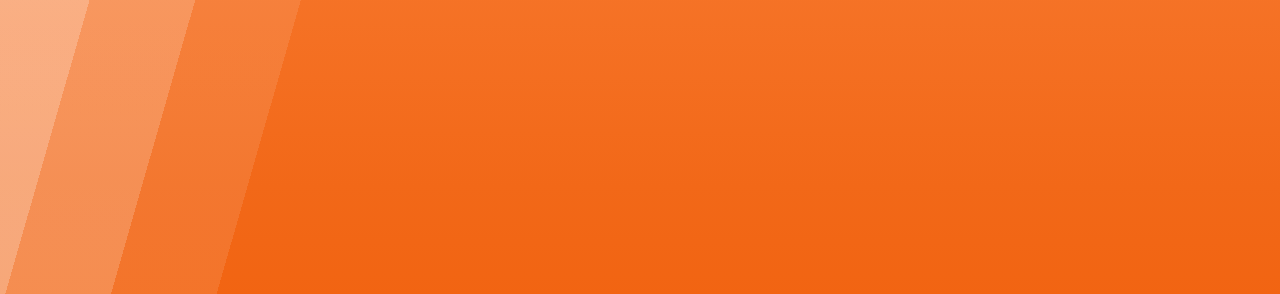
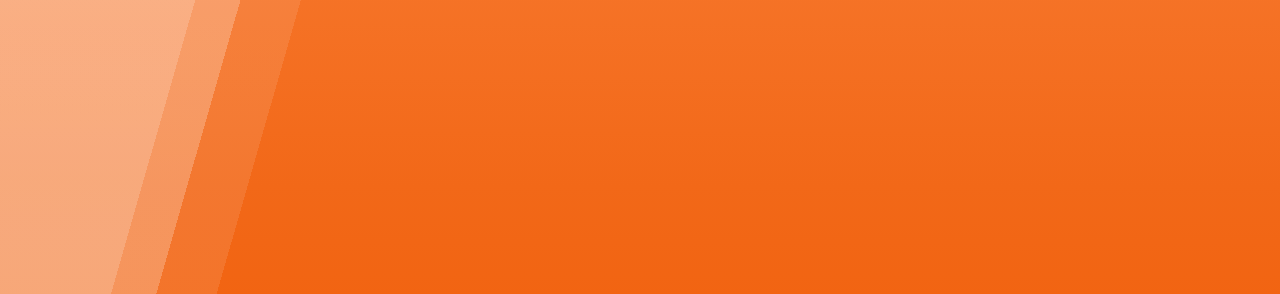
Before and after one commit to Princekumar1291/linux_tweet_app_github_action_node, a plain HTML site: page index-new.html in a window 1280 px wide. Shown: the part 214-508 px from the top of the page. Drawn offline with Linux system fonts and the light colour scheme.

Commit message:
Update index-new.html

```diff
--- a/index-new.html
+++ b/index-new.html
@@ -3,7 +3,7 @@
         <style>
 
         body {
-        	background-image: linear-gradient(-74deg, transparent 90%, rgba(255, 255, 255, 0.23) 20%),
+        	background-image: linear-gradient(-74deg, transparent 80%, rgba(255, 255, 255, 0.23) 20%),
                               linear-gradient(-74deg, transparent 83%, rgba(255, 255, 255, 0.18) 15%),
                               linear-gradient(-74deg, transparent 76%, rgba(255, 255, 255, 0.1) 15%),
                               linear-gradient(to top, #f25a02, #f26818, #f97e36);
```
